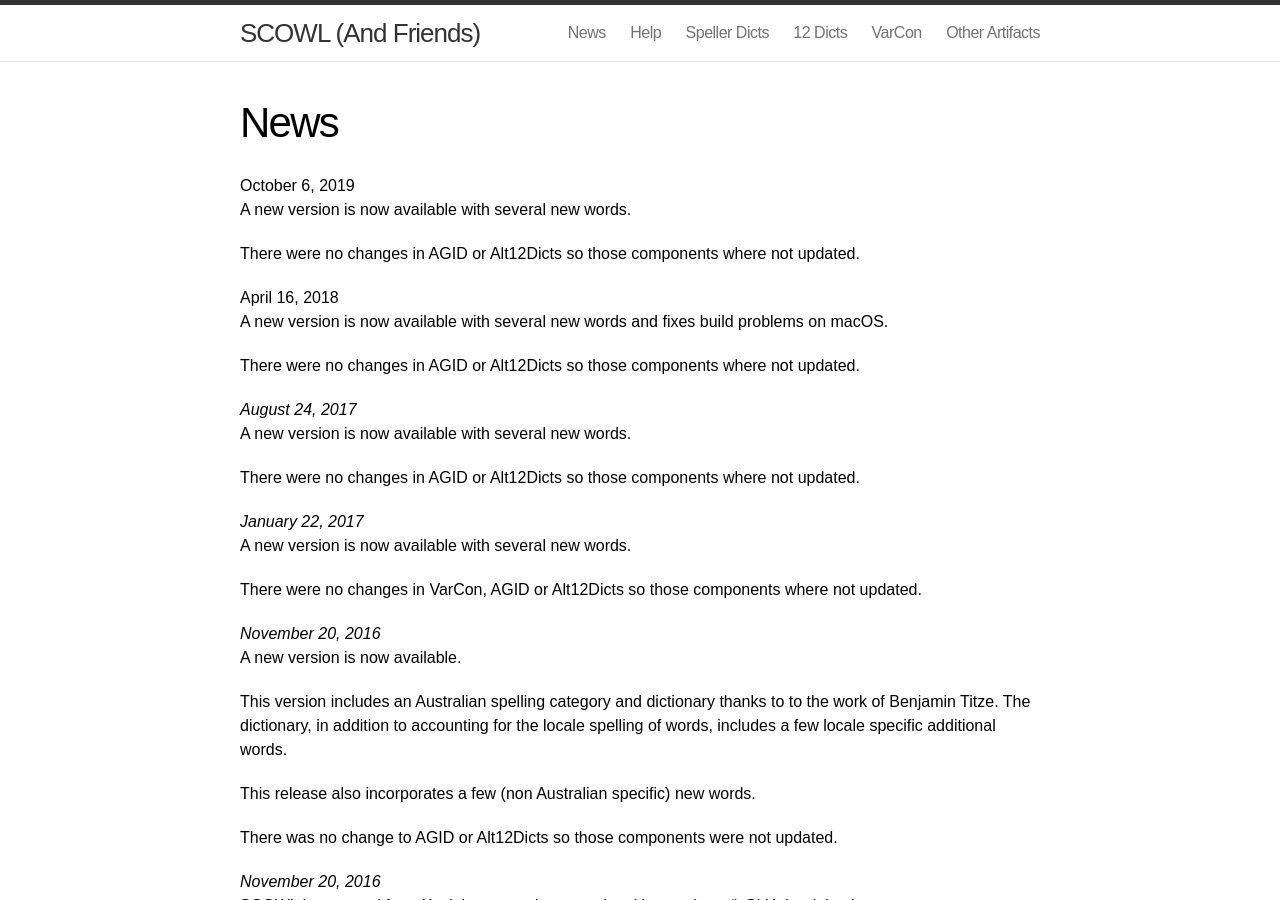
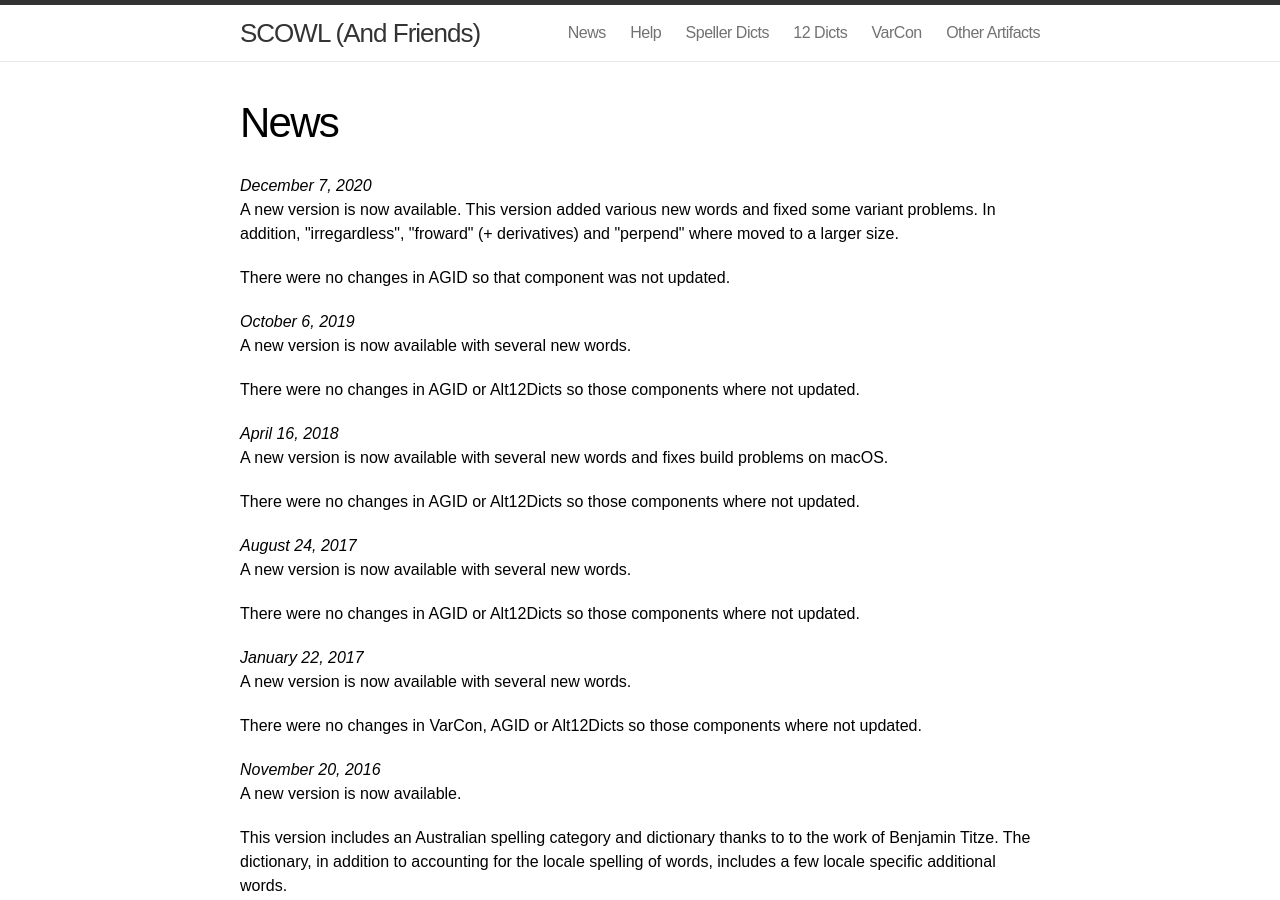
Before and after one commit to en-wl/wordlist, a Jekyll site: the page built from site/news.html, in a window 1280 px wide and 900 px high. Built offline with Jekyll 4.4.1, drawn with Linux system fonts in a browser that asks for light colours; Markdown is read by kramdown in place of the engine named in the settings.

Commit message:
Release 2020.12.07.

```diff
--- a/site/news.html
+++ b/site/news.html
@@ -2,12 +2,21 @@
 layout: post
 title: News
 ---
-<p>October 6, 2019</i><br>
+<p>
+<i>December 7, 2020</i><br>
+A new version is now available.  This version added various new words
+and fixed some variant problems.  In addition, "irregardless", "froward"
+(+ derivatives) and "perpend" where moved to a larger size.
+<p>
+There were no changes in AGID so that component was not updated.
+<p>
+<i>October 6, 2019</i><br>
 A new version is now available with several new words.
 <p>
 There were no changes in AGID or
 Alt12Dicts so those components where not updated.
-<p>April 16, 2018</i><br>
+<p>
+<i>April 16, 2018</i><br>
 A new version is now available with several new words and fixes build problems on macOS.
 <p>
 There were no changes in AGID or
```
Also changed, not shown: site/12dicts.md (+3 -3 lines), site/index.md (+2 -2 lines), site/varcon.md (+3 -3 lines), 5 other files.
